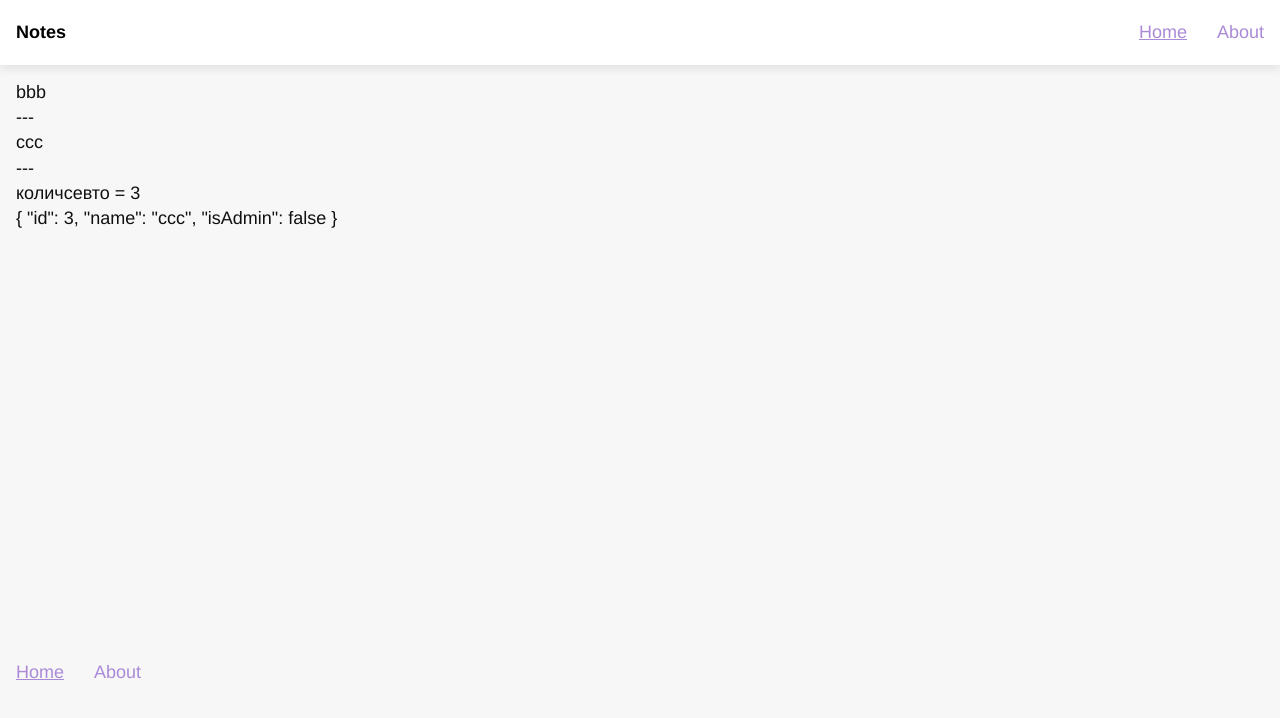
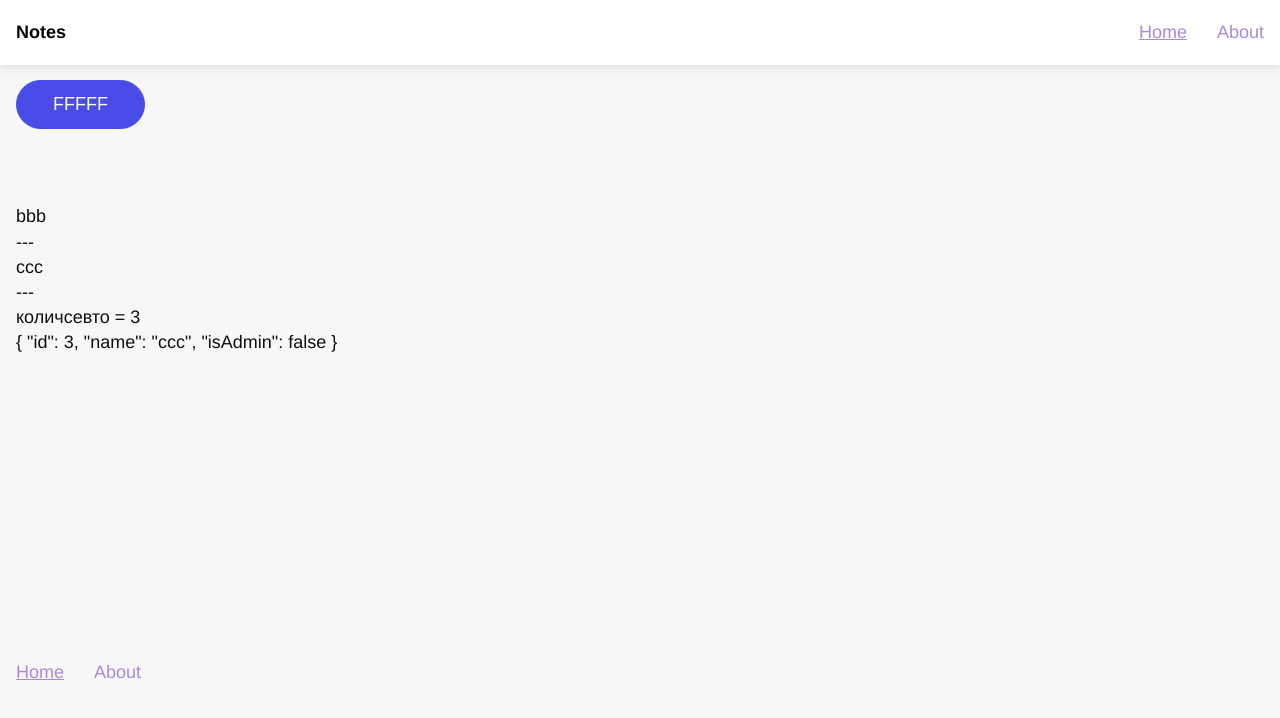
Before and after one commit to AntonVoronezh/vue-3-todo, a Vue app in the folder sss/: page /#/ in a window 1280 px wide. Shown: the top 718 px of the page. Built offline with nearby package versions, Linux system fonts and the light colour scheme.

Commit message:
vuex getters

```diff
--- a/sss/src/pages/homePage.vue
+++ b/sss/src/pages/homePage.vue
@@ -1,15 +1,24 @@
 <template>
- <ul>
-   <li v-for="user in getUsers" :key="user.id">
-     <p>{{user.name}}</p>
-     <p>{{user.isAdmin ? '+++' : '---'}}</p>
-   </li>
- </ul>
+  <div v-if="isUserLogged">user is logged {{ getUser }}</div>
+  <div v-else>
+    <button @click="handleLoginClick" class="btn btnPrimary">fffff</button>
+  </div>
 
-  количсевто = {{getAllUsers.length}}
+  <br />
+  <br />
+  <br />
+
+  <ul>
+    <li v-for="user in getUsers" :key="user.id">
+      <p>{{ user.name }}</p>
+      <p>{{ user.isAdmin ? "+++" : "---" }}</p>
+    </li>
+  </ul>
+
+  количсевто = {{ getAllUsers.length }}
 
   <div>
-    {{getUser}}
+    {{ getUserById }}
   </div>
 </template>
 
@@ -17,18 +26,28 @@
 export default {
   data() {
     return {
-      userId: 3
-    }
+      userId: 3,
+    };
+  },
+  methods: {
+    handleLoginClick() {
+      this.$store.dispatch("setUser", [123, 123]);
+    },
   },
   computed: {
+    isUserLogged() {
+      return this.$store.getters.isUserLogged;
+    },
     getAllUsers() {
       return this.$store.getters.getAllUsers;
     },
-
+    getUser() {
+      return this.$store.getters.getUser;
+    },
     getUsers() {
       return this.$store.getters.getUsers;
     },
-    getUser() {
+    getUserById() {
       return this.$store.getters.getUserById(this.userId);
     },
   },
--- a/sss/src/store/index.js
+++ b/sss/src/store/index.js
@@ -2,19 +2,36 @@ import { createStore } from "vuex";
 
 export const store = createStore({
   state: {
+    user: null,
     users: [
       { id: 1, name: "aaa", isAdmin: true },
       { id: 2, name: "bbb", isAdmin: false },
       { id: 3, name: "ccc", isAdmin: false },
     ],
   },
+  mutations: {
+    setUser(state, payload) {
+      state.user = payload;
+    },
+  },
+  actions: {
+    setUser(context, payload) {
+      context.commit("setUser", payload);
+    },
+  },
   getters: {
+    isUserLogged(state) {
+      return !!state.user;
+    },
     getAllUsers(state) {
       return state.users;
     },
     getUsers(state) {
       return state.users.filter((user) => !user.isAdmin);
     },
+    getUser(state) {
+      return state.user;
+    },
     getUserById: (state) => (id) => {
       return state.users.find((user) => user.id === id);
     },
```
